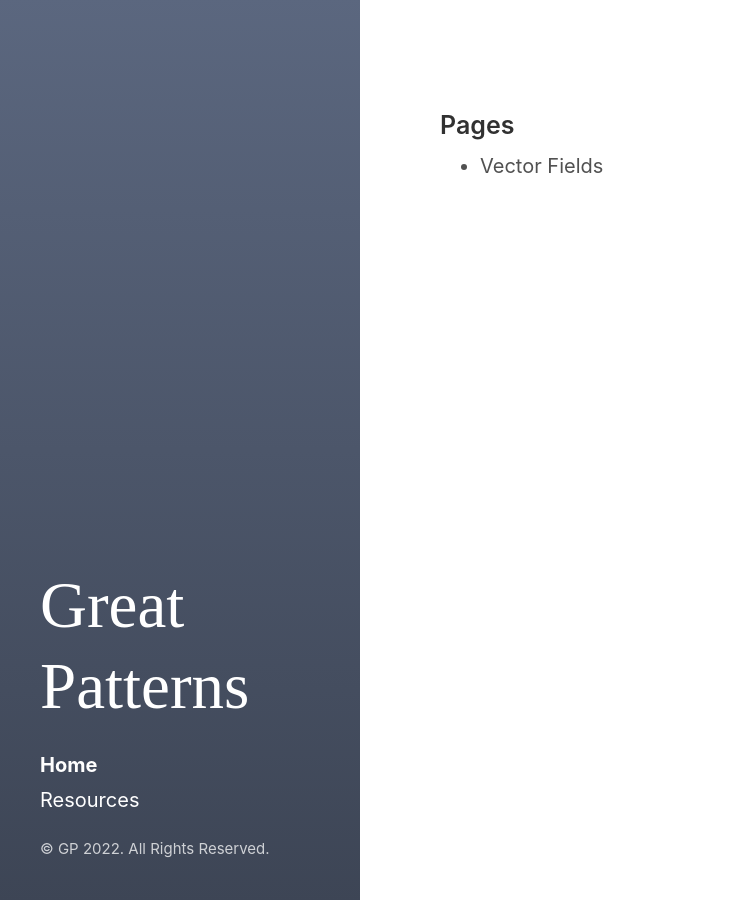
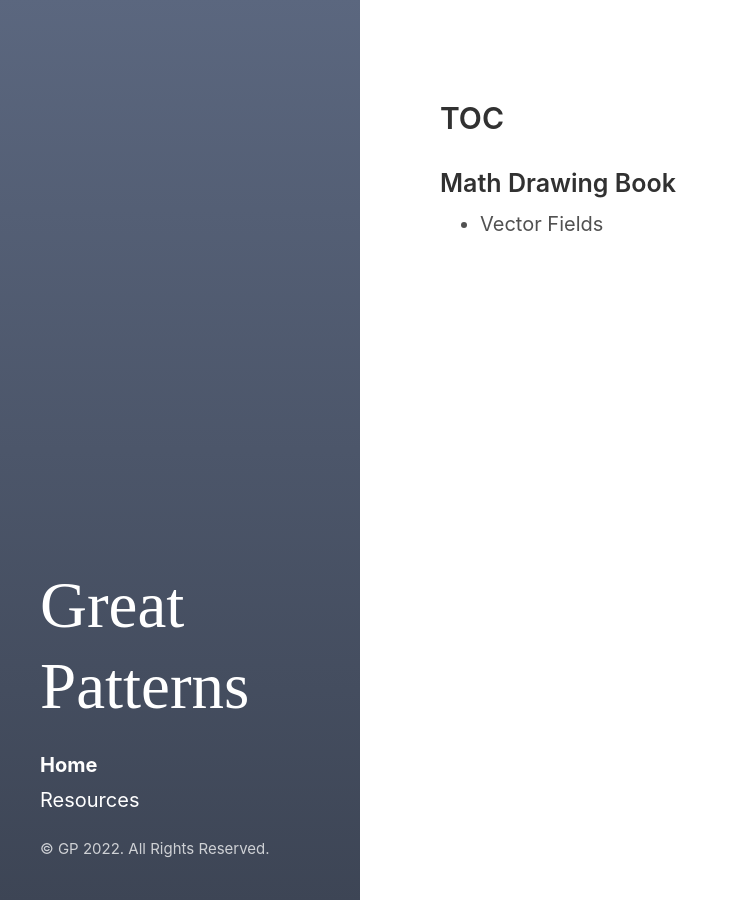
Before and after one commit to greatpatterns/greatpatterns.github.io, a Jekyll site: the page built from index.md, in a window 1280 px wide. Shown: the whole page, without its empty margins (0-738 px from the left). Built offline with Jekyll 4.4.1, drawn with Linux system fonts in a browser that asks for light colours.

Commit message:
Update index.md

```diff
--- a/index.md
+++ b/index.md
@@ -3,6 +3,7 @@ layout: index
 title: Home
 ---
 
-### Pages
+## TOC
 
+### Math Drawing Book
 - Vector Fields
```
